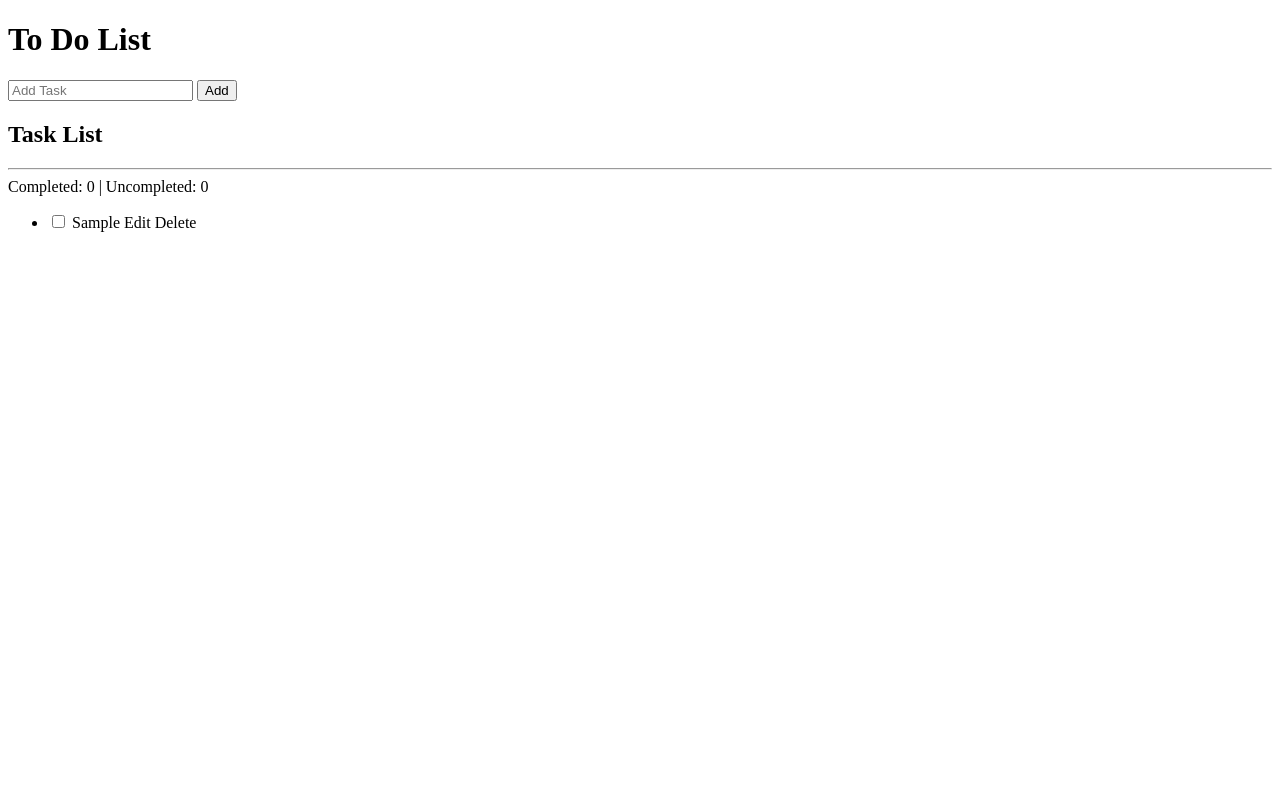
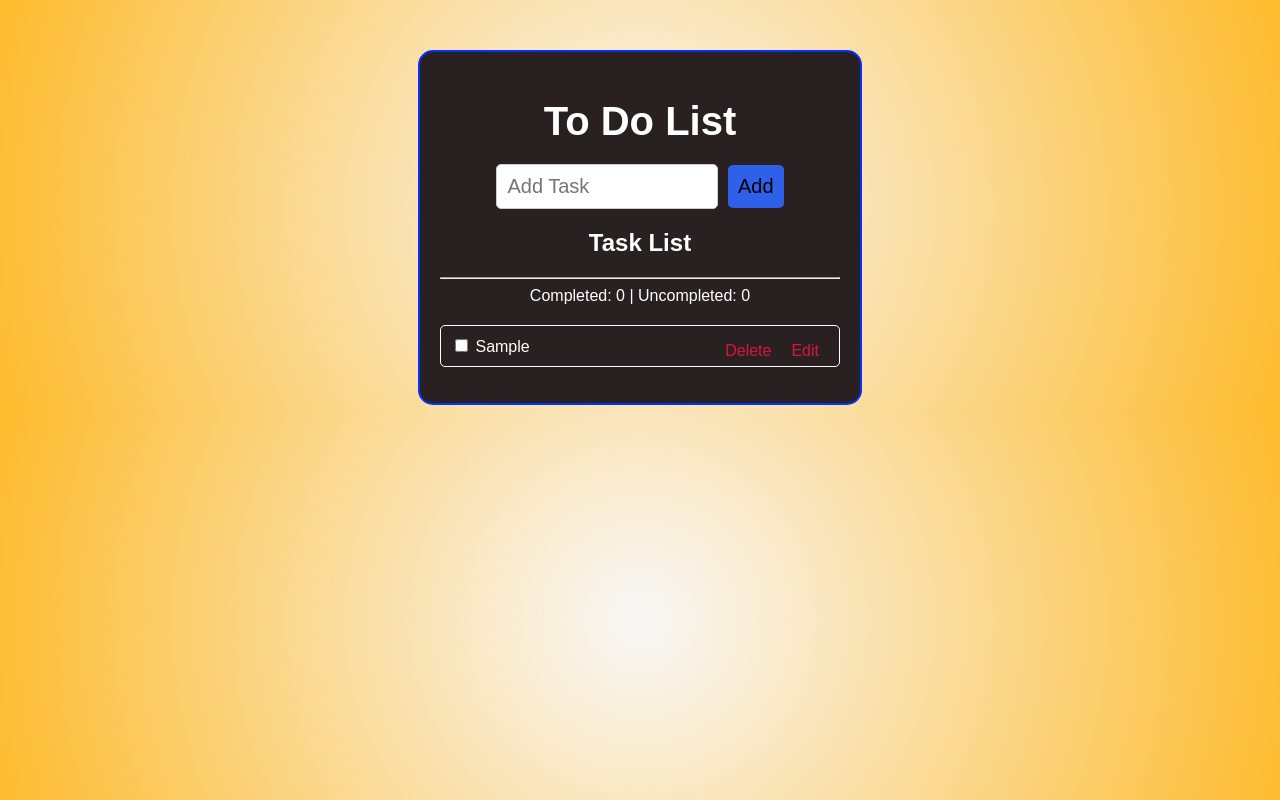
Before and after one commit to Kanavmh/TeenyMize, a plain HTML site: page Web/Tod/index.html in a window 1280 px wide. Both pictures are taken after typing "Sample" into the empty fields and a click on the button "Add". Drawn offline with Linux system fonts and the light colour scheme.

Commit message:
Updated css file
Noted bugs: Delete and Edit buttons do not work.

```diff
--- a/Web/Tod/index.html
+++ b/Web/Tod/index.html
@@ -2,7 +2,7 @@
 <html lang="en">
   <head>
     <title>TO-DO List</title>
-    <link rel="stylesheet" href="style.css" />
+    <link rel="stylesheet" href="styly.css" />
   </head>
   <body>
     <!-- create a container for the todo list -->
--- a/Web/Tod/styly.css
+++ b/Web/Tod/styly.css
@@ -10,3 +10,76 @@
     text-align: center;
     margin-top: 50px;
   }
+
+  #todo-container {
+    background: rgb(41, 33, 33);
+    width: 400px;
+    margin: 0 auto;
+    border: 2px solid #0033ff;
+    padding: 20px;
+    color: white;
+    border-radius: 15px;
+  }
+  #header {
+    margin: 5px;
+    font-size: 20px;
+    text-align: center;
+  }
+
+  h1 {
+    margin-bottom: 20px;
+  }
+
+  #input-box {
+    width: 200px;
+    padding: 10px;
+    border: 1px solid #ccc;
+    border-radius: 5px;
+    margin-right: 5px;
+    font-size: 20px;
+  }
+
+  #input-button {
+    font-size: 20px;
+    cursor: pointer;
+    transition: 0.4s;
+    padding: 10px;
+    border: none;
+    border-radius: 5px;
+    background-color: #2e60ea;
+  }
+
+  #input-button:hover {
+    background-color: #9eb7fd;
+  }
+  ul {
+    list-style: none;
+    padding: 0;
+    margin-top: 20px;
+    text-align:left;
+
+  }
+
+  li {
+  border: 1px solid white;
+  border-radius: 5px;
+  margin-bottom: 10px;
+  padding: 10px;
+  margin-top: 10px;
+  }
+
+  .edit-btn, .delete-btn {
+    float: right;
+    color:crimson;
+    cursor: pointer;
+    margin: 3px 5px;
+    border: none;
+    padding: 3px 5px;
+    background: none;
+  }
+
+  .completed {
+    text-decoration: line-through;
+    color: gray;
+    border: 1px solid gray;
+  }
```
